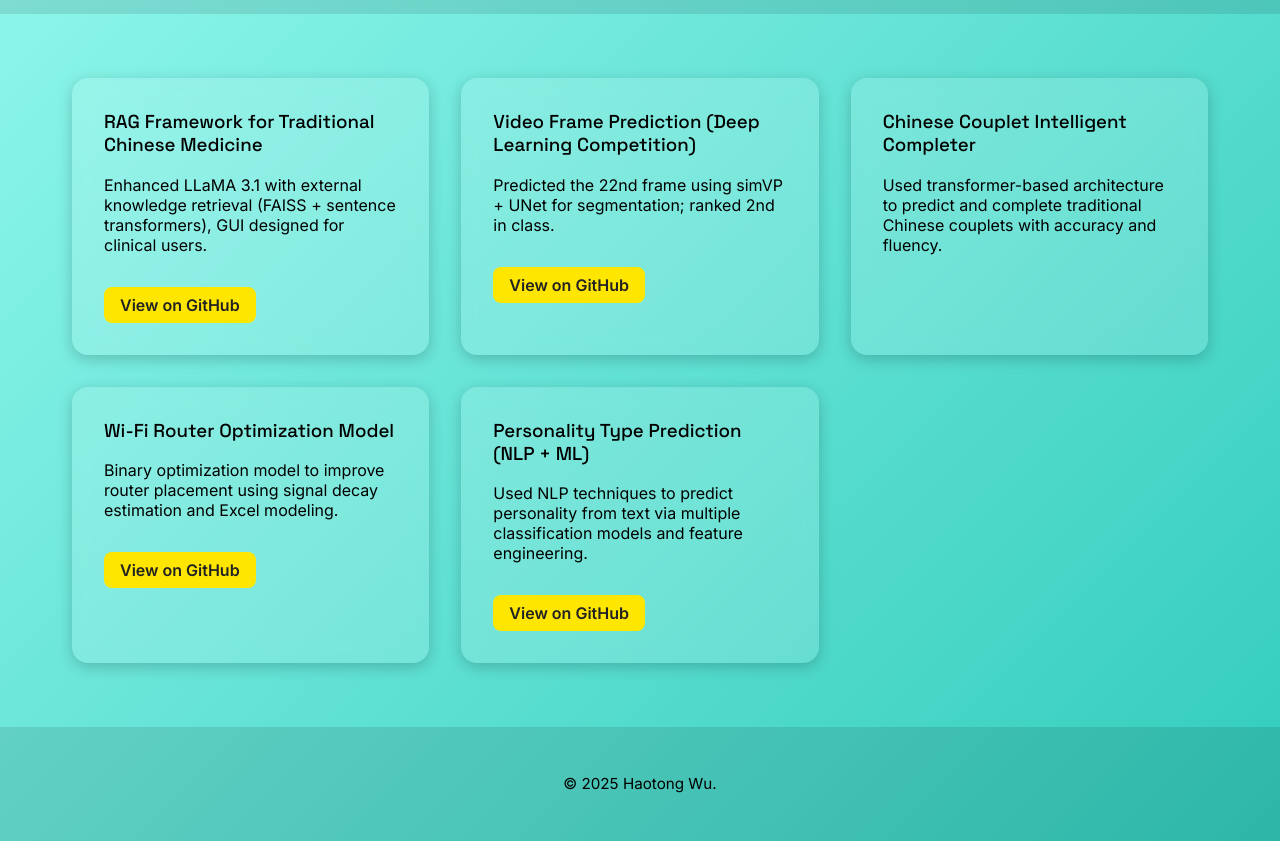
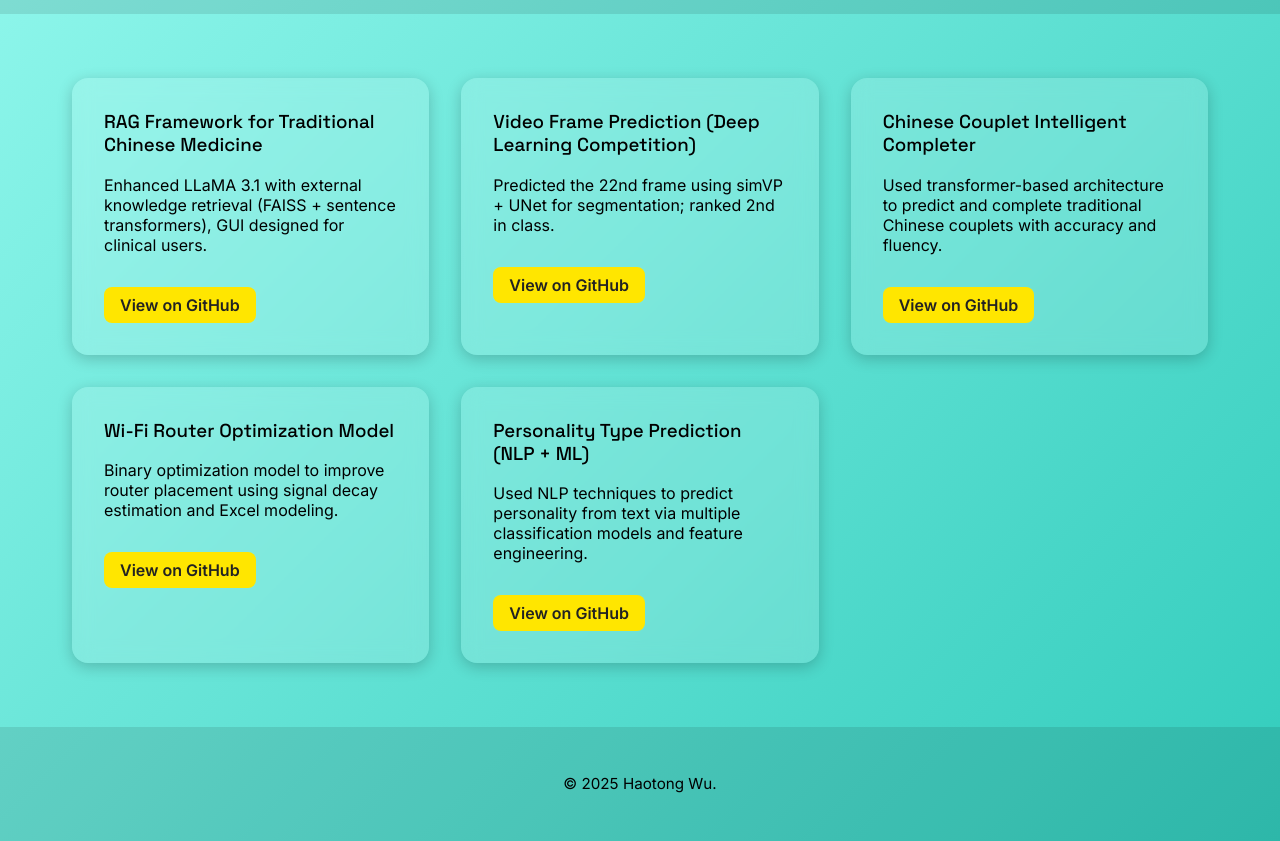
Before and after one commit to HtWu123/HtWu123.github.io, a plain HTML site: page projects.html in a window 1280 px wide. Shown: the part 89-930 px from the top of the page. Drawn offline with Linux system fonts and the light colour scheme.

Commit message:
春联找到啦

```diff
--- a/projects.html
+++ b/projects.html
@@ -37,6 +37,7 @@
 <div class="project-card">
 <h3>Chinese Couplet Intelligent Completer</h3>
 <p>Used transformer-based architecture to predict and complete traditional Chinese couplets with accuracy and fluency.</p>
+<a href="https://github.com/HtWu123/NLP_final_project_couplet_generator/tree/main" target="_blank">View on GitHub</a>
 </div>
 <div class="project-card">
 <h3>Wi-Fi Router Optimization Model</h3>
```
